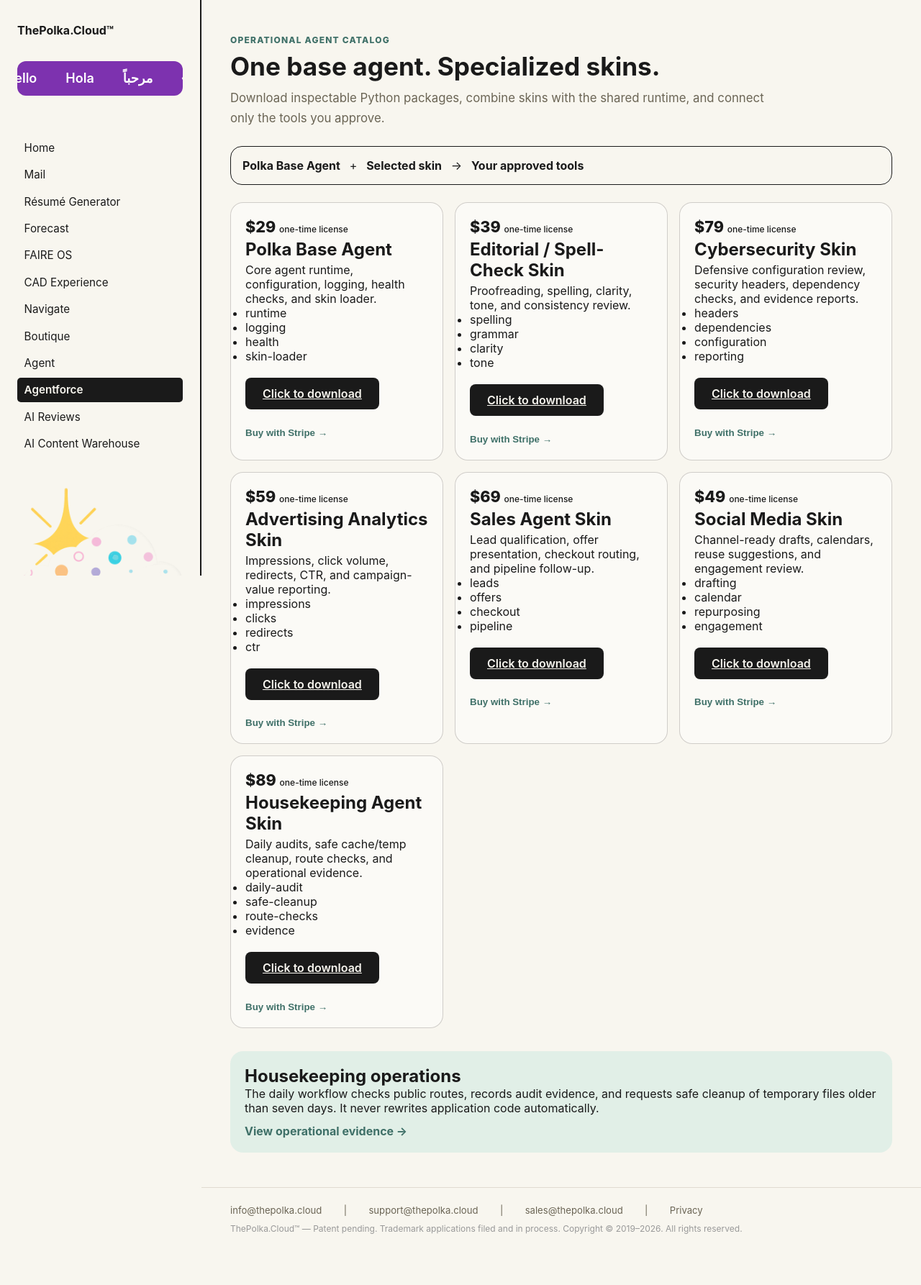
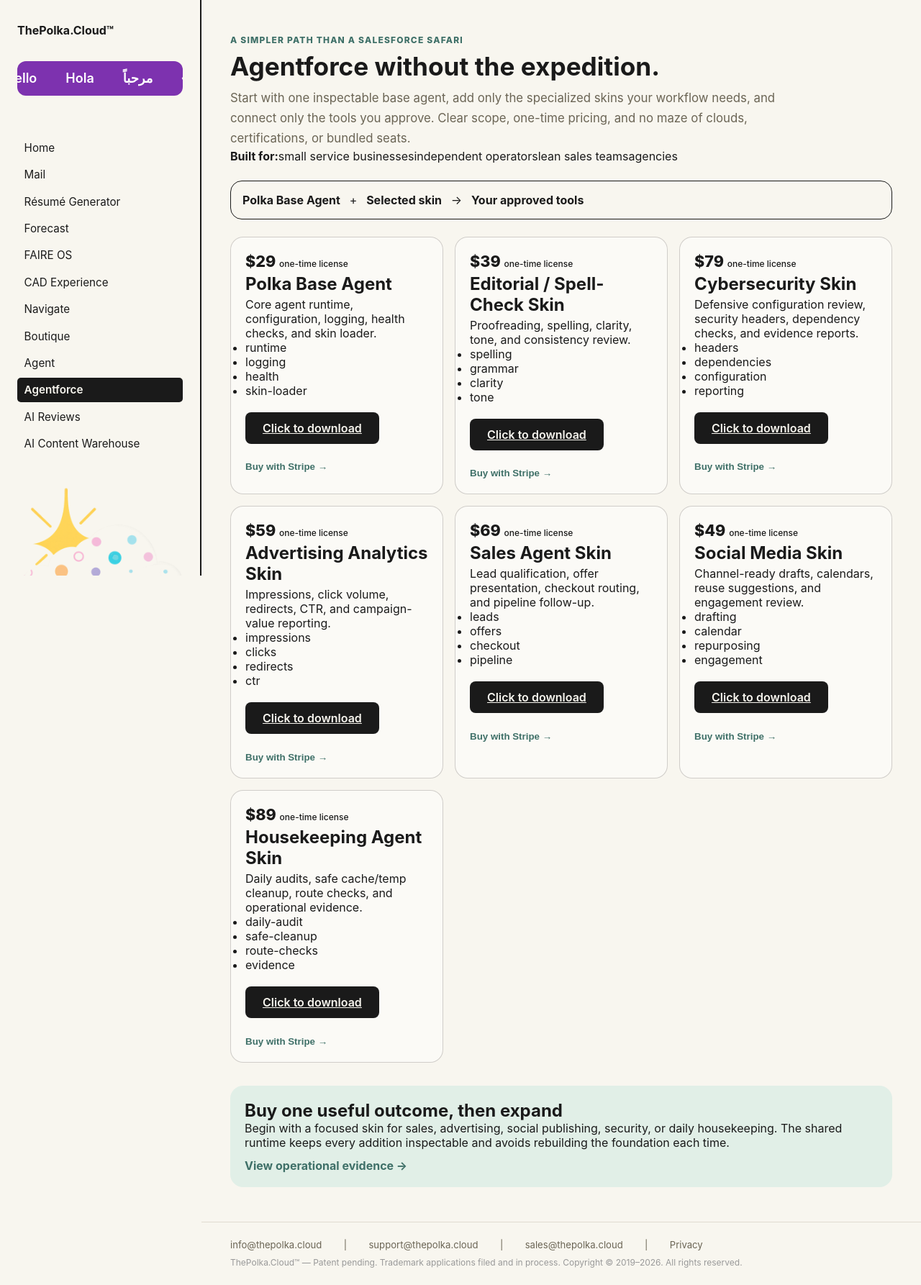
Before and after one commit to dGROUPharmacy/thepolka.cloud, a Flask app: page /agentforce in a window 1280 px wide. Shown: the whole page at 72% size. Before the commit the page ends 1715 px from the top, so only its background shows below. Run offline with Flask 3, Linux system fonts and the light colour scheme; some libraries are stand-ins or nearby versions.

Commit message:
Update Agentforce page

```diff
--- a/templates/agentforce.html
+++ b/templates/agentforce.html
@@ -2,9 +2,10 @@
 {% block title %}Agentforce | ThePolka.Cloud{% endblock %}
 {% block content %}
 <section class="content-page agentforce-page">
-  <p class="eyebrow">Operational agent catalog</p>
-  <h1>One base agent. Specialized skins.</h1>
-  <p class="lead">Download inspectable Python packages, combine skins with the shared runtime, and connect only the tools you approve.</p>
+  <p class="eyebrow">A simpler path than a Salesforce safari</p>
+  <h1>Agentforce without the expedition.</h1>
+  <p class="lead">Start with one inspectable base agent, add only the specialized skins your workflow needs, and connect only the tools you approve. Clear scope, one-time pricing, and no maze of clouds, certifications, or bundled seats.</p>
+  <div class="agent-buyer-strip"><strong>Built for:</strong><span>small service businesses</span><span>independent operators</span><span>lean sales teams</span><span>agencies</span></div>
   {% if request.args.get("checkout") %}<p class="status-banner status-attention">Stripe checkout requires the corresponding Render environment variables. Downloads remain available below.</p>{% endif %}
   <div class="agent-architecture"><strong>Polka Base Agent</strong><span>+</span><strong>Selected skin</strong><span>&rarr;</span><strong>Your approved tools</strong></div>
   <div class="agent-product-grid">
@@ -22,8 +23,8 @@
   {% endfor %}
   </div>
   <section class="agent-operations">
-    <h2>Housekeeping operations</h2>
-    <p>The daily workflow checks public routes, records audit evidence, and requests safe cleanup of temporary files older than seven days. It never rewrites application code automatically.</p>
+    <h2>Buy one useful outcome, then expand</h2>
+    <p>Begin with a focused skin for sales, advertising, social publishing, security, or daily housekeeping. The shared runtime keeps every addition inspectable and avoids rebuilding the foundation each time.</p>
     <a class="text-link" href="{{ url_for('agent_page') }}">View operational evidence &rarr;</a>
   </section>
 </section>
```
